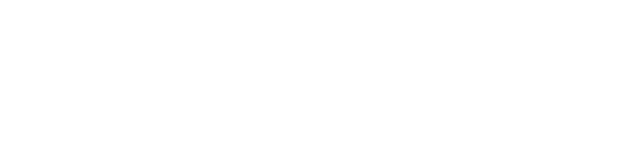
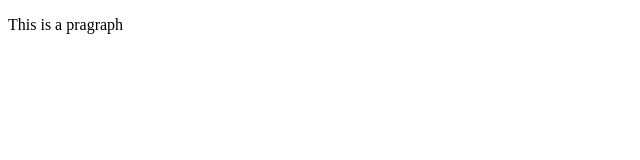
Before and after one commit to nordkapp77/practice-1, a plain HTML site: page index.html in a window 1280 px wide. Shown: the whole page, without its empty margins (0-640 px from the left). Drawn offline with Linux system fonts and the light colour scheme.

Commit message:
added paragraph

```diff
--- a/index.html
+++ b/index.html
@@ -6,5 +6,7 @@
     <meta name="viewport" content="width=device-width, initial-scale=1.0" />
     <title>Document</title>
   </head>
-  <body></body>
+  <body>
+    <p>This is a pragraph</p>
+  </body>
 </html>
```
